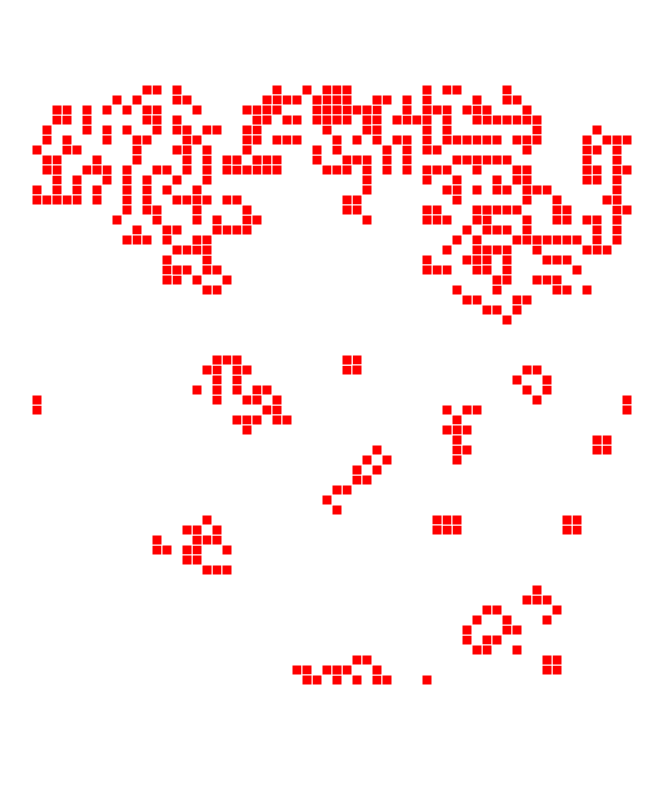
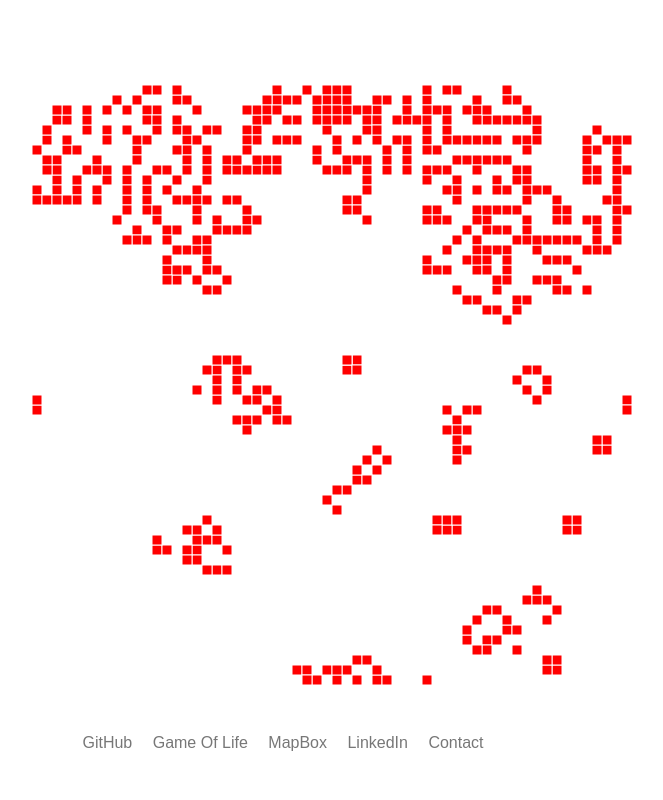
Before and after one commit to kalimar/golv2, a website: page index.html in a window 1280 px wide. Shown: the whole page, without its empty margins (357-1020 px from the left). Drawn offline with nearby package versions, Linux system fonts and the light colour scheme.

Commit message:
Adding spit and polish for kalimar.github.io

```diff
--- a/index.html
+++ b/index.html
@@ -1,23 +1,43 @@
 <!DOCTYPE html>
 <html>
+
 <head>
   <title>OO Game of Life</title>
   <meta charset="UTF-8">
+  <link rel="stylesheet" href="https://unpkg.com/tachyons@4.8.0/css/tachyons.min.css" />
   <style>
     #canvas {
       position: absolute;
       left: 30%;
       top: 10%;
     }
+    footer {
+      position: absolute;
+      width: 100%;
+      bottom: 0;
+    }
   </style>
 </head>
-  <body>
-    <canvas id="canvas" width="610" height="610">
-    Your browser does not support the canvas element .
+
+<body class="w-100 avenir bg-white">
+  <article>
+    <canvas id="canvas" width="610" height="610" class "vh-75 cover bg-center">
+      Your browser does not support the canvas element.
     </canvas>
+  </article>
+  <footer class="pa3 pa4-ns">
+    <div class="tc pb3">
+      <a class="link gray f6 f5-ns dib mr3 hover-hot-pink" href="https://github.com/kalimar" title="GitHub">GitHub</a>
+      <a class="link gray f6 f5-ns dib mr3 hover-hot-pink" href="https://kalimar.github.io/golv2/" title="Game Of Life">Game Of Life</a>
+      <a class="link gray f6 f5-ns dib mr3 hover-hot-pink" href="#" title="Mapbox">MapBox</a>
+      <a class="link gray f6 f5-ns dib mr3 hover-hot-pink" href="https://www.linkedin.com/in/kalimarmaia/" title="LinkedIn">LinkedIn</a>
+      <a class="link gray f6 f5-ns dib hover-hot-pink" href="#" title="Contact">Contact</a>
+    </div>
+  </footer>
   <script type="text/javascript" src="scripts/jquery.min.js"></script>
   <script type="text/javascript" src="scripts/board.js"></script>
   <script type="text/javascript" src="scripts/cell.js"></script>
   <script type="text/javascript" src="scripts/index.js"></script>
 </body>
+
 </html>
--- a/scripts/board.js
+++ b/scripts/board.js
@@ -113,7 +113,6 @@ Board.prototype.tick = function (){
       }
     }
   }
-  debugger;
   if (this.cellsToKill.length > 0) { this.killCells(this.cellsToKill) }
   if (this.cellsToGenerate.length > 0) { this.addCells(this.cellsToGenerate) }
 }
```
Also changed, not shown: test/test.js (+0 -1 lines). Lines whose indentation alone changed are shown as unchanged.
